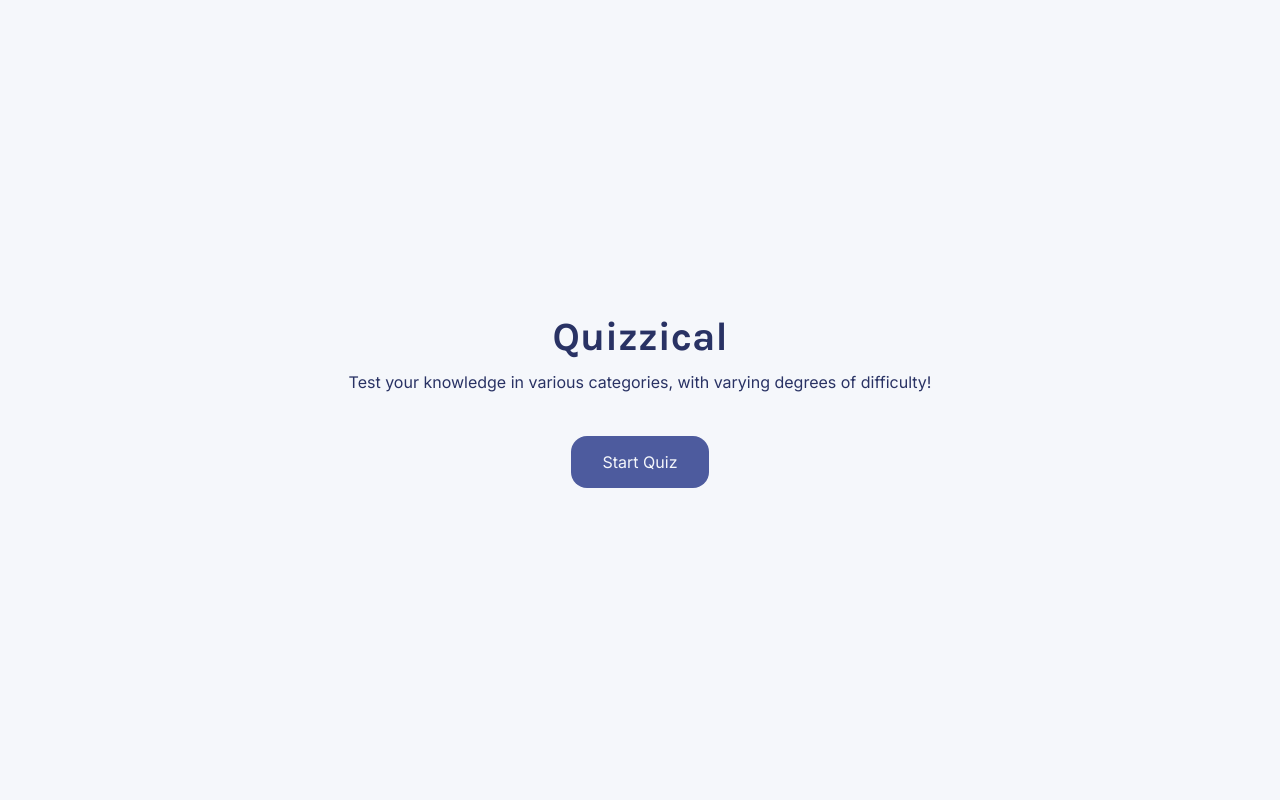
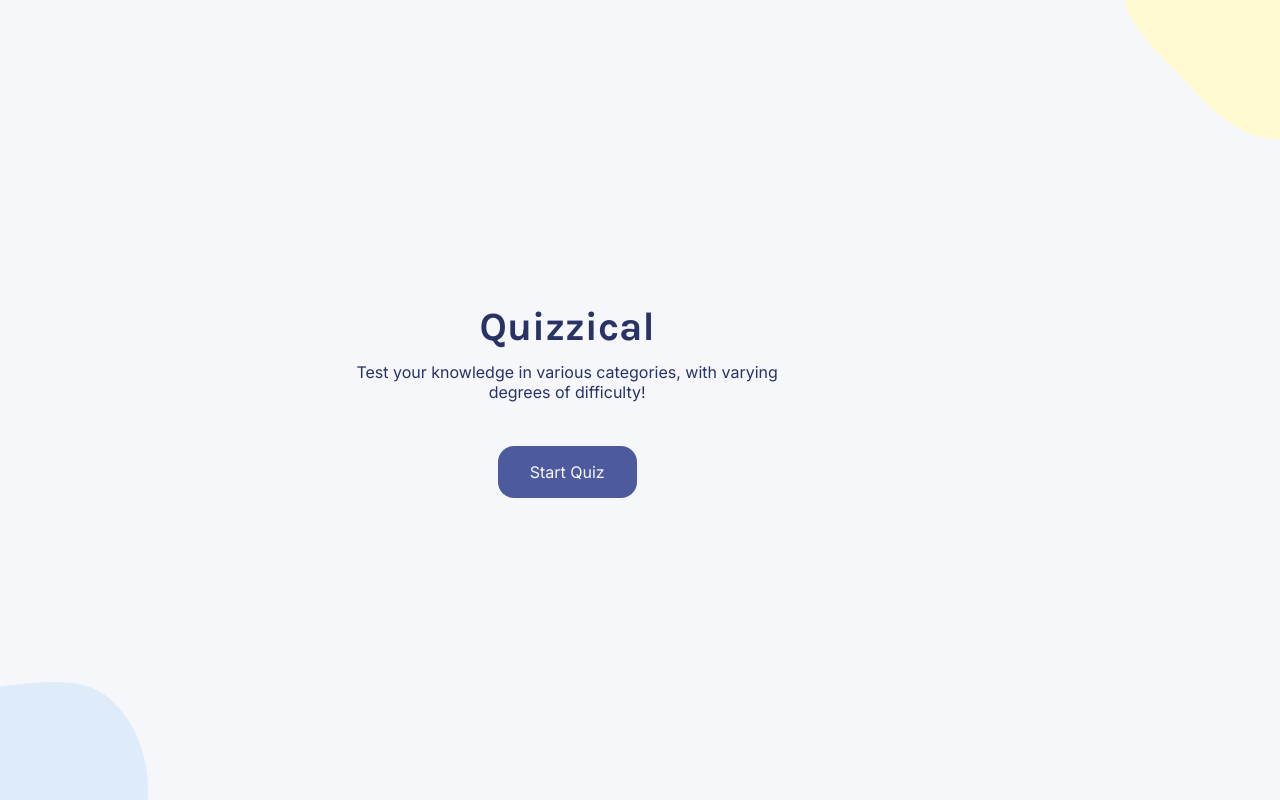
Before and after one commit to iamindika/quizzical, a React (Vite) app: page / in a window 1280 px wide. Built offline with nearby package versions, Linux system fonts and the light colour scheme.

Commit message:
add wrapper class, remove container class and add image assets

```diff
--- a/src/components/Intro.jsx
+++ b/src/components/Intro.jsx
@@ -1,4 +1,8 @@
+import blueBlob from "../assets/blue-blob.png";
+import yellowBlob from "../assets/yellow-blob.png";
+
 const Intro = ({ onStart }) => (
+  <div className="wrapper">
     <main className="intro container">
       <h1 className="intro-title">Quizzical</h1>
       <p className="intro-desc">Test your knowledge in various categories, with varying degrees of difficulty!</p>
@@ -7,6 +11,17 @@ const Intro = ({ onStart }) => (
         onClick={onStart}
       >Start Quiz</button>
     </main>
+    <img
+      className="blob--left"
+      src={blueBlob}
+      alt=""
+      />
+    <img
+      className="blob--right"
+      src={yellowBlob}
+      alt=""
+      />
+  </div>
 );
 
 export default Intro;
```
Lines whose indentation alone changed are shown as unchanged.
